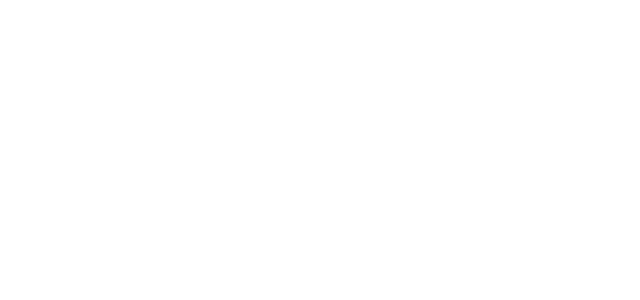
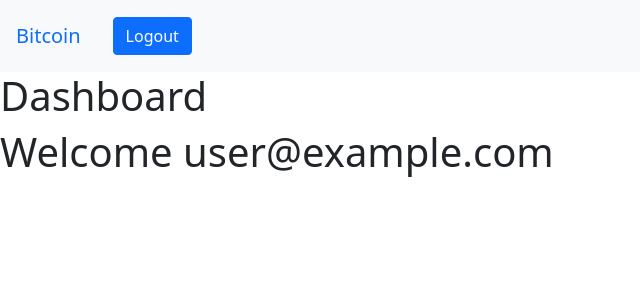
Before and after one commit to Ayushjain2205/bitcoin-tracker, a React (Create React App) app: page /dashboard in a window 1280 px wide. Before the commit this address had no page. Shown: the top 300 px of the page, without its empty margins (0-640 px from the left). Built offline with nearby package versions, Linux system fonts and the light colour scheme; no server answers; sample sign-in values are in the browser's storage.

Commit message:
Add Auth (email and google sso) and protected routes

```diff
--- a/package.json
+++ b/package.json
@@ -7,6 +7,7 @@
     "@testing-library/react": "^12.1.2",
     "@testing-library/user-event": "^13.5.0",
     "bootstrap": "^5.1.3",
+    "firebase": "^9.6.6",
     "react": "^17.0.2",
     "react-bootstrap": "^2.1.2",
     "react-dom": "^17.0.2",
--- a/src/App.js
+++ b/src/App.js
@@ -3,17 +3,30 @@
 import Signup from "./Pages/Signup";
 import Login from "./Pages/Login";
 import LandingPage from "./Pages/LandingPage";
+import Dashboard from "./Pages/Dashboard";
+import Protected from "./Components/Protected";
+import Navigator from "./Components/Navbar";
+import { UserAuthContextProvider } from "./context/UserAuthContext";
 
 function App() {
   return (
     <div className='App'>
-      <Router>
+      <UserAuthContextProvider>
+        <Navigator />
         <Routes>
           <Route path='/' element={<LandingPage />} />
           <Route path='/login' element={<Login />} />
           <Route path='/signup' element={<Signup />} />
+          <Route
+            path='/dashboard'
+            element={
+              <Protected>
+                <Dashboard />
+              </Protected>
+            }
+          />
         </Routes>
-      </Router>
+      </UserAuthContextProvider>
     </div>
   );
 }
--- a/src/Components/Navbar.js
+++ b/src/Components/Navbar.js
@@ -1,12 +1,23 @@
 import React from "react";
-import { Navbar, Nav } from "react-bootstrap";
-import { useLocation } from "react-router-dom";
+import { Navbar, Nav, Button } from "react-bootstrap";
+import { useLocation, useNavigate } from "react-router-dom";
+import { useUserAuth } from "../context/UserAuthContext";
 
 function Navigator() {
+  const { user, logout } = useUserAuth();
+  const navigate = useNavigate();
+
+  const handleLogout = async () => {
+    try {
+      await logout();
+      navigate("/");
+    } catch (err) {
+      console.log(err.message);
+    }
+  };
+
   let location = useLocation();
   const ignorePaths = ["/login", "/signup"];
-
-  console.log(location.pathname);
   if (!ignorePaths.includes(location.pathname)) {
     return (
       <div>
@@ -17,7 +28,15 @@
           <Navbar.Toggle aria-controls='basic-navbar-nav' />
           <Navbar.Collapse className='d-flex ' id='basic-navbar-nav'>
             <Nav className='ml-auto'>
-              <Nav.Link href='/login'>Login</Nav.Link>
+              {user ? (
+                location.pathname === "/dashboard" ? (
+                  <Button onClick={handleLogout}>Logout</Button>
+                ) : (
+                  <Nav.Link href='/dashboard'>Dashboard</Nav.Link>
+                )
+              ) : (
+                <Nav.Link href='/login'>Login</Nav.Link>
+              )}
             </Nav>
           </Navbar.Collapse>
         </Navbar>
--- /dev/null
+++ b/src/Components/Protected.js
@@ -0,0 +1,16 @@
+import React, { useState } from "react";
+import { Navigate, useNavigate } from "react-router-dom";
+import { useUserAuth } from "../context/UserAuthContext";
+
+const Protected = ({ children }) => {
+  const navigate = useNavigate();
+  const { user } = useUserAuth();
+
+  if (!user) {
+    navigate("/login");
+    // return <Navigate to='/login' />;
+  }
+  return children;
+};
+
+export default Protected;
--- /dev/null
+++ b/src/Pages/Dashboard.js
@@ -0,0 +1,15 @@
+import React from "react";
+import Navigator from "../Components/Navbar";
+import { useUserAuth } from "../context/UserAuthContext";
+
+function Dashboard() {
+  const { user } = useUserAuth();
+  return (
+    <div>
+      <h1>Dashboard</h1>
+      {user && <h1>Welcome {user.email}</h1>}
+    </div>
+  );
+}
+
+export default Dashboard;
--- a/src/Pages/LandingPage.js
+++ b/src/Pages/LandingPage.js
@@ -1,10 +1,8 @@
 import React from "react";
-import Navigator from "../Components/Navbar";
 
 function LandingPage() {
   return (
     <div>
-      <Navigator />
       <h1>Welcome!</h1>
     </div>
   );
--- a/src/Pages/Login.js
+++ b/src/Pages/Login.js
@@ -1,25 +1,60 @@
-import React from "react";
-import { Container, Row, Col, Form, Button } from "react-bootstrap";
+import React, { useState } from "react";
+import { Container, Row, Col, Form, Button, Alert } from "react-bootstrap";
 import GoogleButton from "react-google-button";
-import { Link } from "react-router-dom";
-import Navigator from "../Components/Navbar";
+import { Link, useNavigate } from "react-router-dom";
+import { useUserAuth } from "../context/UserAuthContext";
 
 function Login() {
+  const [email, setEmail] = useState("");
+  const [password, setPassword] = useState("");
+  const [error, setError] = useState("");
+  const { login, googleLogIn } = useUserAuth();
+  const navigate = useNavigate();
+
+  const handleLogin = async (e) => {
+    e.preventDefault();
+    setError("");
+    try {
+      await login(email, password);
+      navigate("/dashboard");
+    } catch (err) {
+      setError(err.message);
+    }
+  };
+
+  const handleGoogleLogin = async (e) => {
+    e.preventDefault();
+    try {
+      await googleLogIn();
+      navigate("/dashboard");
+    } catch (err) {
+      setError(err.message);
+    }
+  };
+
   return (
     <div>
-      <Navigator />
       <Container className='form-holder'>
         <Row style={{ width: "400px" }}>
           <Col>
             <div className='p-4 border'>
               <h2 className='mb-3'>Login!</h2>
-              <Form>
+              {error && <Alert variant='danger'>{error}</Alert>}
+              <Form onSubmit={handleLogin}>
                 <Form.Group className='mb-3' controlId='formBasicEmail'>
-                  <Form.Control type='email' placeholder='Email address' />
+                  <Form.Control
+                    type='email'
+                    placeholder='Email address'
+                    onChange={(e) => setEmail(e.target.value)}
+                  />
                 </Form.Group>
 
                 <Form.Group className='mb-3' controlId='formBasicPassword'>
-                  <Form.Control type='password' placeholder='Password' />
+                  <Form.Control
+                    type='password'
+                    placeholder='Password'
+                    onChange={(e) => setPassword(e.target.value)}
+                  />
                 </Form.Group>
 
                 <div className='d-grid gap-3'>
@@ -31,7 +66,7 @@
               <hr />
 
               <div className='mt-3'>
-                <GoogleButton className='g-btn' />
+                <GoogleButton onClick={handleGoogleLogin} className='g-btn' />
               </div>
             </div>
             <div className='p-4 border mt-3 text-center'>
--- a/src/Pages/Signup.js
+++ b/src/Pages/Signup.js
@@ -1,24 +1,50 @@
-import React from "react";
-import { Container, Row, Col, Form, Button } from "react-bootstrap";
-import { Link } from "react-router-dom";
+import React, { useState } from "react";
+import { Container, Row, Col, Form, Button, Alert } from "react-bootstrap";
+import { Link, useNavigate } from "react-router-dom";
 import Navigator from "../Components/Navbar";
+import { useUserAuth } from "../context/UserAuthContext";
 
 function Signup() {
+  const [email, setEmail] = useState("");
+  const [password, setPassword] = useState("");
+  const [error, setError] = useState("");
+  const { signUp } = useUserAuth();
+  const navigate = useNavigate();
+
+  const handleSignup = async (e) => {
+    e.preventDefault();
+    setError("");
+    try {
+      await signUp(email, password);
+      navigate("/login");
+    } catch (err) {
+      setError(err.message);
+    }
+  };
+
   return (
     <div>
-      <Navigator />
       <Container className='form-holder'>
         <Row style={{ width: "400px" }}>
           <Col>
             <div className='p-4 border'>
               <h2 className='mb-3'>Sign up!</h2>
-              <Form>
+              {error && <Alert variant='danger'>{error}</Alert>}
+              <Form onSubmit={handleSignup}>
                 <Form.Group className='mb-3' controlId='formBasicEmail'>
-                  <Form.Control type='email' placeholder='Email address' />
+                  <Form.Control
+                    type='email'
+                    placeholder='Email address'
+                    onChange={(e) => setEmail(e.target.value)}
+                  />
                 </Form.Group>
 
                 <Form.Group className='mb-3' controlId='formBasicPassword'>
-                  <Form.Control type='password' placeholder='Password' />
+                  <Form.Control
+                    type='password'
+                    placeholder='Password'
+                    onChange={(e) => setPassword(e.target.value)}
+                  />
                 </Form.Group>
 
                 <div className='d-grid gap-3'>
--- /dev/null
+++ b/src/context/UserAuthContext.js
@@ -0,0 +1,54 @@
+import { createContext, useContext, useEffect, useState } from "react";
+import {
+  createUserWithEmailAndPassword,
+  signInWithEmailAndPassword,
+  signOut,
+  onAuthStateChanged,
+  GoogleAuthProvider,
+  signInWithPopup,
+} from "firebase/auth";
+import { auth } from "../firebase";
+
+const userAuthContext = createContext();
+
+export function UserAuthContextProvider({ children }) {
+  const [user, setUser] = useState("");
+  function signUp(email, password) {
+    return createUserWithEmailAndPassword(auth, email, password);
+  }
+
+  function login(email, password) {
+    return signInWithEmailAndPassword(auth, email, password);
+  }
+
+  function logout() {
+    return signOut(auth);
+  }
+
+  function googleLogIn() {
+    const googleAuthProvider = new GoogleAuthProvider();
+    return signInWithPopup(auth, googleAuthProvider);
+  }
+
+  useEffect(() => {
+    const unsubscribe = onAuthStateChanged(auth, (currentUser) => {
+      setUser(currentUser);
+    });
+    return () => {
+      unsubscribe();
+    };
+  }, []);
+
+  return (
+    <userAuthContext.Provider
+      value={{ user, signUp, login, logout, googleLogIn }}
+    >
+      {children}
+    </userAuthContext.Provider>
+  );
+}
+
+// Hook to use userAuthContext
+export function useUserAuth() {
+  return useContext(userAuthContext);
+}
--- /dev/null
+++ b/src/firebase.js
@@ -0,0 +1,17 @@
+import { initializeApp } from "firebase/app";
+import { getAuth } from "firebase/auth";
+
+const firebaseConfig = {
+  apiKey: "AIzaSyBhE5vIWILpKar14CwR0Deps-i42ezJEUk",
+  authDomain: "bitcoin-tracker-17160.firebaseapp.com",
+  projectId: "bitcoin-tracker-17160",
+  storageBucket: "bitcoin-tracker-17160.appspot.com",
+  messagingSenderId: "1012655145277",
+  appId: "1:1012655145277:web:7492bd04a87b858b460554",
+  measurementId: "G-JWE6FH9TQH",
+};
+
+// Initialize Firebase
+const app = initializeApp(firebaseConfig);
+export const auth = getAuth(app);
+export default app;
--- a/src/index.js
+++ b/src/index.js
@@ -1,11 +1,14 @@
 import React from "react";
 import ReactDOM from "react-dom";
 import "bootstrap/dist/css/bootstrap.min.css";
+import { BrowserRouter as Router } from "react-router-dom";
 import App from "./App";
 
 ReactDOM.render(
   <React.StrictMode>
-    <App />
+    <Router>
+      <App />
+    </Router>
   </React.StrictMode>,
   document.getElementById("root")
 );
```
Also changed, not shown: 1 other file (tests, documents, lock files or other folders).
